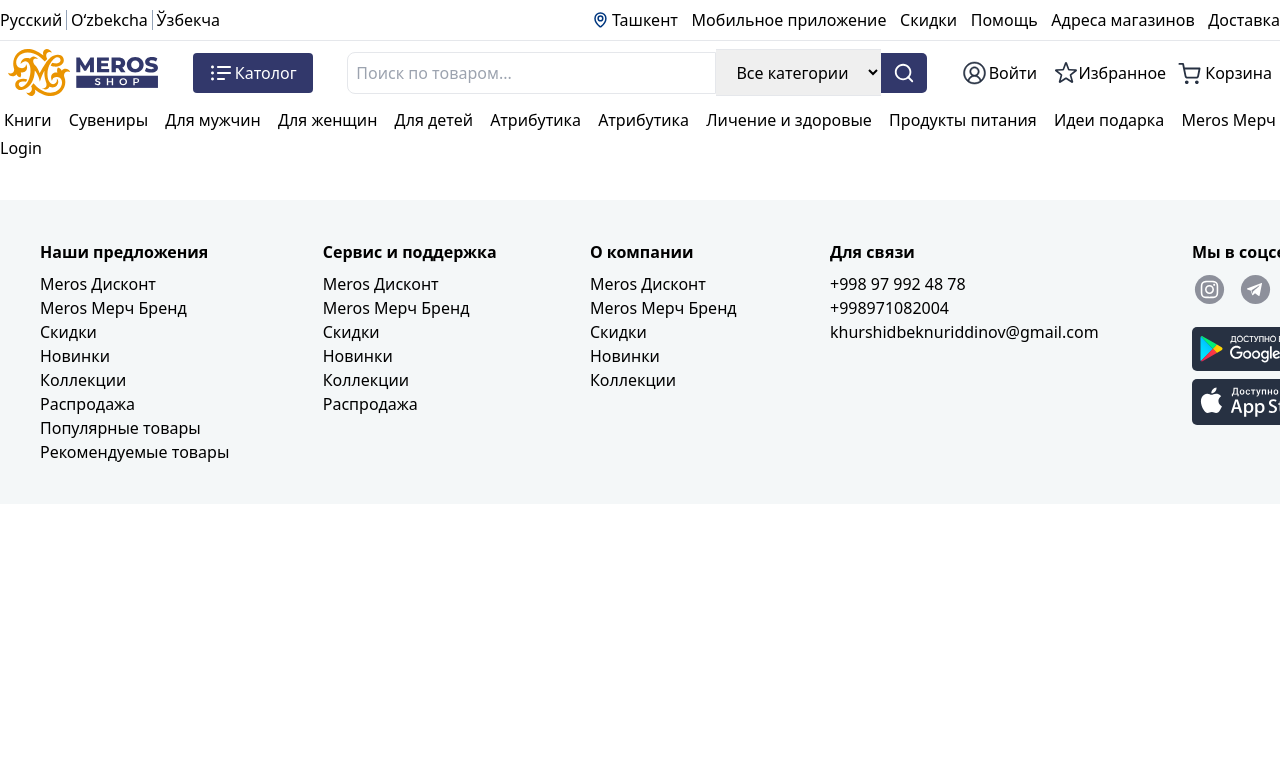
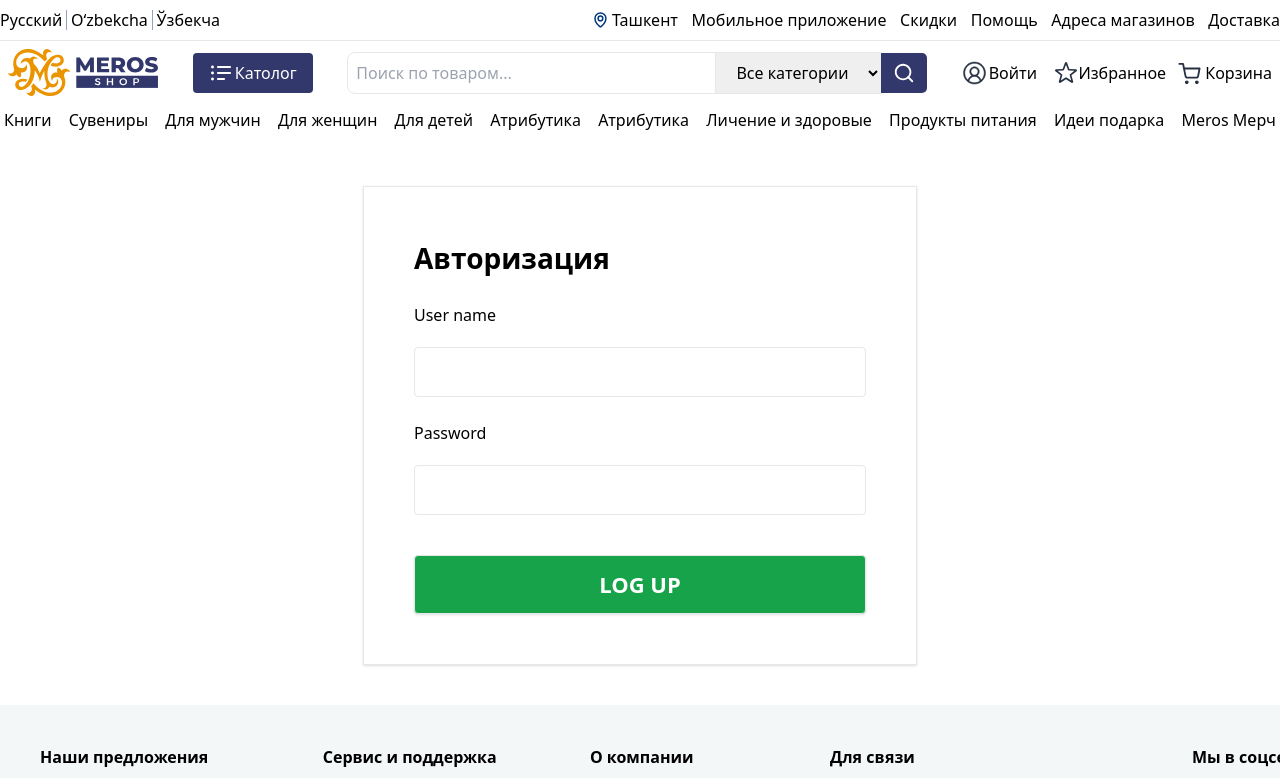
Before and after one commit to khurshidbekweb/meros-shop, a React (Vite) app: page /login in a window 1280 px wide. Shown: the top 778 px of the page. Built offline with nearby package versions, Linux system fonts and the light colour scheme.

Commit message:
add login

```diff
--- a/src/components/Header.jsx
+++ b/src/components/Header.jsx
@@ -57,8 +57,9 @@
                     <button ref={btnCtg} onClick={showCategory} className="header-catagory bg-[#32386B] flex text-white p-2 rounded px-4 justify-between items-center w-[120px]"><img ref={imgCtg} src={catagory} alt="category" /> <p>Католог</p></button>
                     <form className='flex items-center w-[580px]'>
                         <input type="search" name="search-praduct" id="search-praduct" className='p-2 rounded-l-lg w-[370px] border' placeholder='Поиск по товаром...'/>
-                        <select className='p-[10.5px] px-4 border-t border-b' name="category-select" id="category-select-all">
+                        <select className='p-2 px-4 border-t border-b' name="category-select" id="category-select-all">
                             <option value="content"  selected hidden>Все категории</option>
+                            <option value="content">Все категории</option>
                         </select>
                         <button className='bg-[#32386B] p-[9px] px-3 rounded-r-[5px]'><img src={search} alt="search-all" /></button>
                     </form>
--- a/src/pages/Erorr.jsx
+++ b/src/pages/Erorr.jsx
@@ -1,4 +1,4 @@
-import { Outlet } from "react-router-dom";
+import { NavLink, Outlet } from "react-router-dom";
 import "./erorr.scss";
 
 function Erorr() {
@@ -16,9 +16,9 @@
 
                 <p>the page you are looking for not avaible!</p>
 
-                <a href="" className="link_404">
+                <NavLink to="/" className="link_404">
                   Go to Home
-                </a>
+                </NavLink>
               </div>
             </div>
           </div>
--- a/src/pages/Login.jsx
+++ b/src/pages/Login.jsx
@@ -1,8 +1,29 @@
+import { useRef } from "react";
+
 function Login() {
+  const name = useRef()
+  const password = useRef()
+
+  const handleSubmit = (e)=>{
+    e.preventDefault();
+    console.log(name.current.value);
+    console.log(password.current.value);
+  }
   return (
     <div className="login">
         <div className="container">
-            Login
+            <div className="login--wrapper w-[554px] border p-[50px] mx-auto mt-[50px] shadow">
+              <h2 className="text-[28px] font-bold">Авторизация</h2>
+              <form>
+                <label className="text-[16px] font-medium mt-6 block"> User name
+                  <input ref={name} type="text" className="block rounded px-4 py-3 mt-5 w-[100%] border" />
+                </label>
+                <label className="text-[16px] font-medium mt-6 block"> Password
+                  <input ref={password} type="password"  className="block rounded px-4 py-3 mt-5 w-[100%] border" />
+                </label>
+                <button onClick={handleSubmit} className="btn-group rounded text-[22px] text-white font-bold block px-4 py-3 mt-10 shadow w-[100%] border bg-green-600">LOG UP</button>
+              </form>
+            </div>
         </div>
     </div>
   )
--- a/src/pages/erorr.scss
+++ b/src/pages/erorr.scss
@@ -1,37 +1,44 @@
-
 /*======================
     404 page
 =======================*/
 
 
-.page_404{ padding:40px 0; background:#fff; font-family: 'Arvo', serif;
+.page_404 {
+    padding: 40px 0;
+    background: #fff;
+    font-family: 'Arvo', serif;
 }
 
-.page_404  img{ width:100%;}
+.page_404 img {
+    width: 100%;
+}
 
-.four_zero_four_bg{
+.four_zero_four_bg {
 
- background-image: url(https://cdn.dribbble.com/users/285475/screenshots/2083086/dribbble_1.gif);
+    background-image: url(https://cdn.dribbble.com/users/285475/screenshots/2083086/dribbble_1.gif);
     height: 400px;
     background-position: center;
     background-repeat: no-repeat;
- }
+}
 
 
- .four_zero_four_bg h1{
- font-size:80px;
- }
+.four_zero_four_bg h1 {
+    font-size: 80px;
+}
 
-  .four_zero_four_bg h3{
-			 font-size:80px;
-			 }
+.four_zero_four_bg h3 {
+    font-size: 80px;
+}
 
-			 .link_404{
-	color: #fff!important;
+.link_404 {
+    color: #fff !important;
     padding: 10px 20px;
     background: #39ac31;
     margin: 20px 0;
-    display: inline-block;}
-	.contant_box_404{
-    margin-top:-50px;
-  }
+    border-radius: 5px;
+    display: inline-block;
+}
+
+.contant_box_404 {
+    margin-top: -50px;
+}
```
